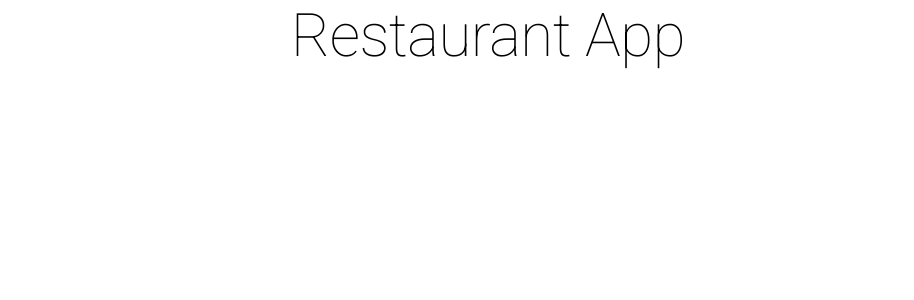
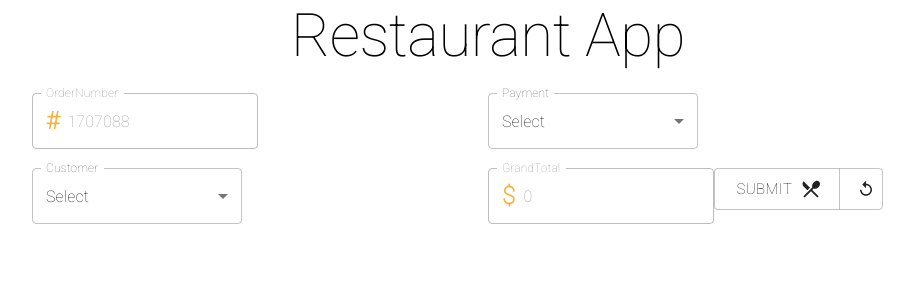
Before and after one commit to ionut1912/RestaurantCrud-Frontend, a React (Create React App) app: page / in a window 1280 px wide. Shown: the top 300 px of the page, without its empty margins (152-1066 px from the left). Built offline with nearby package versions, Linux system fonts and the light colour scheme.

Commit message:
Added  Inputs

```diff
--- a/src/components/Order/OrderForm.js
+++ b/src/components/Order/OrderForm.js
@@ -1,16 +1,81 @@
-import { Grid } from '@material-ui/core';
-import React from 'react';
+import { Grid, InputAdornment,makeStyles ,ButtonGroup,Button as MuiButton} from '@material-ui/core';
+import React ,{useState} from 'react';
 import Form  from   "../../layouts/Form"
-export default function OrderForm(){
+import {Input,Select,Button} from "../../controls/"
+
+import ReplayIcon from '@mui/icons-material/Replay';
+import RestaurantMenuIcon from '@mui/icons-material/RestaurantMenu';
+export default function OrderForm(props){
+const{values,errors,handleInputChange}=props;
+    const pMethods =[
+        {id:'none',title:'Select'},
+        {id:'Cash',title:'Cash'},
+        {id:'Card',title:'Card'},
+    ]
+    const useStyles=makeStyles(theme=>({
+        adormentText:{
+            '& .MuiTypography-root':{
+                color:'#f3b33d',
+                fontWeight:'bolder',
+                fontSize:'1.5em'
+            }
+        }
+}));
+const classes=useStyles();
     return(
 <Form>
+
 <Grid container>
 <Grid item xs={6}>
+<Input disabled label="OrderNumber" name="orderNumber" value={values.orderNumber} InputProps={{
+
+    startAdornment: (
+     <InputAdornment className={classes.adormentText} position="start">
+      #</InputAdornment>
+     ) }} ></Input>
+</Grid>
+
+<Grid item xs={6}>
+<Select  label="Payment" name="pMethod" options={pMethods}  value={values.pMethod} onChange={handleInputChange}></Select>
+    </Grid>
+</Grid>
+<br/>
+
+
+<Grid container>
+    <Grid item xs={6}>
+    <Select   label="Customer" name="customerId" options={[
+
+
+{id:0,title:'Select'},
+{id:1,title:'Customer 1'},
+{id:2,title:'Customer 2'},
+{id:3,title:'Customer 3'},
+{id:4,title:'Customer 4'}
+]} value={values.customerId} onChange={handleInputChange}></Select>
+    </Grid>
     <Grid item xs={6}>
 
+    <Input disabled label="GrandTotal" name="gTotal" value={values.gTotal} InputProps={{
+
+ startAdornment: (
+  <InputAdornment className={classes.adormentText} position="start">
+   $</InputAdornment>
+  ) }} ></Input>
+  <ButtonGroup>
+      <MuiButton size="large" type="submit" endIcon={<RestaurantMenuIcon/>}>
+          Submit
+      </MuiButton>
+      <MuiButton size="small" type="submit" endIcon={<ReplayIcon/>}>
+
+      </MuiButton>
+  </ButtonGroup>
     </Grid>
 </Grid>
-</Grid>
+
+
+
+
 </Form>
 );
 }
--- a/src/components/Order/index.js
+++ b/src/components/Order/index.js
@@ -1,9 +1,26 @@
 import React from 'react';
 import OrderForm from './OrderForm'
+import { useForm } from '../../hooks/useForm';
 export default function Order() {
+    const generateOrderNumber=()=>Math.floor(1000000 +Math.random()*900000).toString();
+    const getFreshModelObject=()=>({
+        orderMasterId:0,
+        orderNumber:generateOrderNumber(),
+        customerId:0,
+        pMethod:'none',
+        gTotal:0,
+        deletedOrderItemsIds:'',
+        orderDetails:[]
+    })
+    const { values,
+        setValues,
+        errors,
+        setErrors,
+        handleInputChange,
+        resetFormControls}= useForm(getFreshModelObject);
     return(
-        <div>
-<OrderForm></OrderForm>
-        </div>
-    );
+
+<OrderForm {...{values,errors,handleInputChange}}></OrderForm>
+
+     );
 }
--- /dev/null
+++ b/src/controls/Button.js
@@ -0,0 +1,23 @@
+import React from "react";
+import { Button as MuiButton,makeStyles } from "@material-ui/core";
+const useStyles =makeStyles(theme=>({
+    root:{
+        margin:theme.spacing(1),
+        '& .MuiButton-label' : {
+            textTransform: 'none'
+        }
+    }
+}))
+export default function Button(props){
+const {children,color,variant,onClick,className, ...other} = props;
+const classes=useStyles();
+return (
+    <MuiButton className={classes.root + ' ' +(className || '')}
+    variant={variant || "contained"}
+    color={color || "default"}
+    onClick={onClick}
+    {...other}>
+{children}
+    </MuiButton>
+)
+}
--- /dev/null
+++ b/src/controls/Select.js
@@ -0,0 +1,21 @@
+import React from 'react';
+import  {FormControl,InputLabel,Select as MuiSelect ,MenuItem,FormHelperText} from '@material-ui/core';
+export default function Select(props) {
+    const{name,label,value,varient,onChange,options,error=null} = props;
+    return(
+        <FormControl style={{minWidth:210}} variant={varient||"outlined"}
+        {...(error&&{error:true})}>
+        <InputLabel>{label}</InputLabel>
+        <MuiSelect label={label} name={name} value={value} onChange={onChange}>
+        {
+            options.map(
+                item=>(<MenuItem key= {item.id} value={item.id}>{item.title}</MenuItem>)
+            )
+        }
+
+        </MuiSelect>
+{error&& <FormHelperText>{error}</FormHelperText>}
+        </FormControl>
+    );
+
+}
--- /dev/null
+++ b/src/controls/index.js
@@ -0,0 +1,3 @@
+export {default as Button} from './Button'
+export {default as Input} from './Input'
+export {default as Select} from './Select'
--- /dev/null
+++ b/src/hooks/useForm.js
@@ -0,0 +1,29 @@
+import React,{useState} from 'react';
+export function useForm(getFreshModelObject)
+{
+
+    const [values,setValues]=useState(getFreshModelObject());
+    const [errors,setErrors]=useState({})
+    const handleInputChange=e=>{
+      const{name,value}=e.target;
+      setValues({
+          ...values,
+          [name]:value
+      })
+
+
+    }
+    const resetFormControls=()=>{
+        setValues(getFreshModelObject());
+        setErrors({});
+    }
+    return{
+        values,
+        setValues,
+        errors,
+        setErrors,
+        handleInputChange,
+        resetFormControls
+    }
+
+}
--- a/src/index.js
+++ b/src/index.js
@@ -5,9 +5,9 @@ import App from './App';
 import reportWebVitals from './reportWebVitals';
 
 ReactDOM.render(
-  <React.StrictMode>
-    <App />
-  </React.StrictMode>,
+
+    <App />,
+
   document.getElementById('root')
 );
 
```
